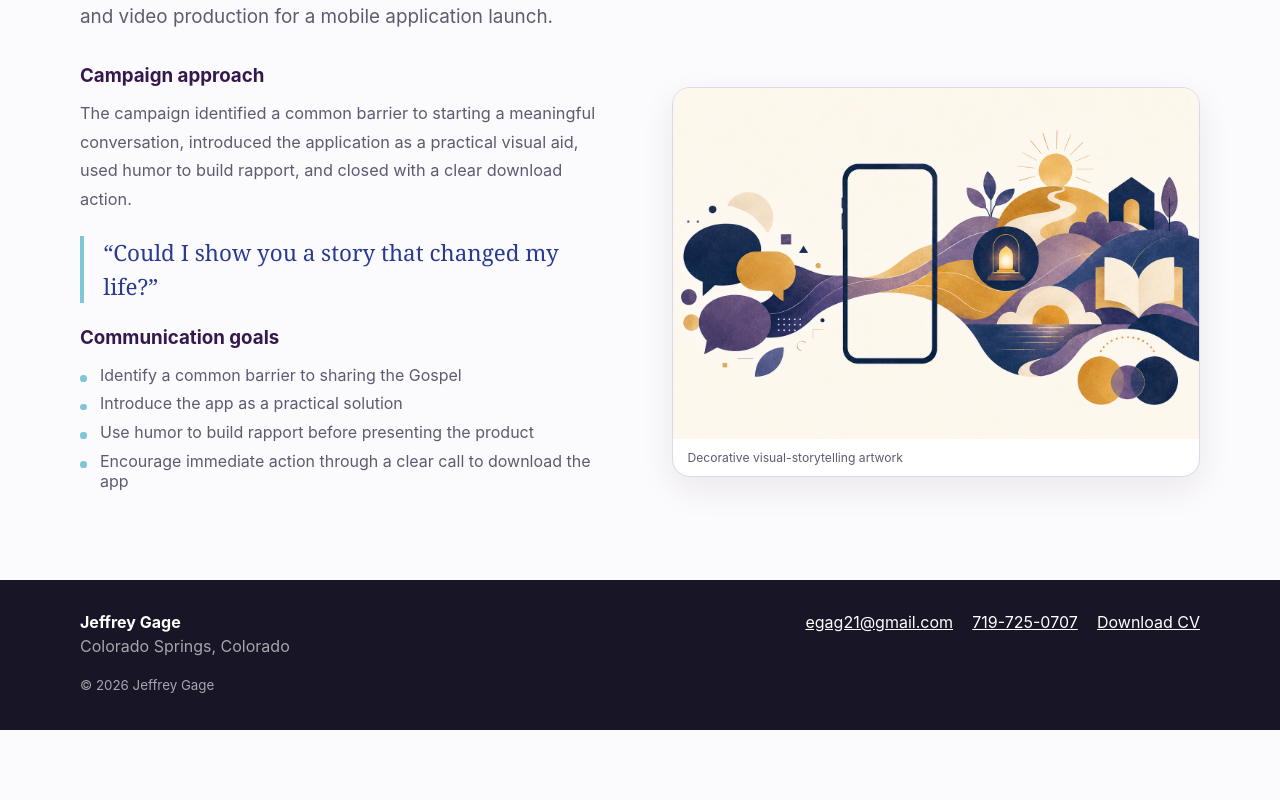
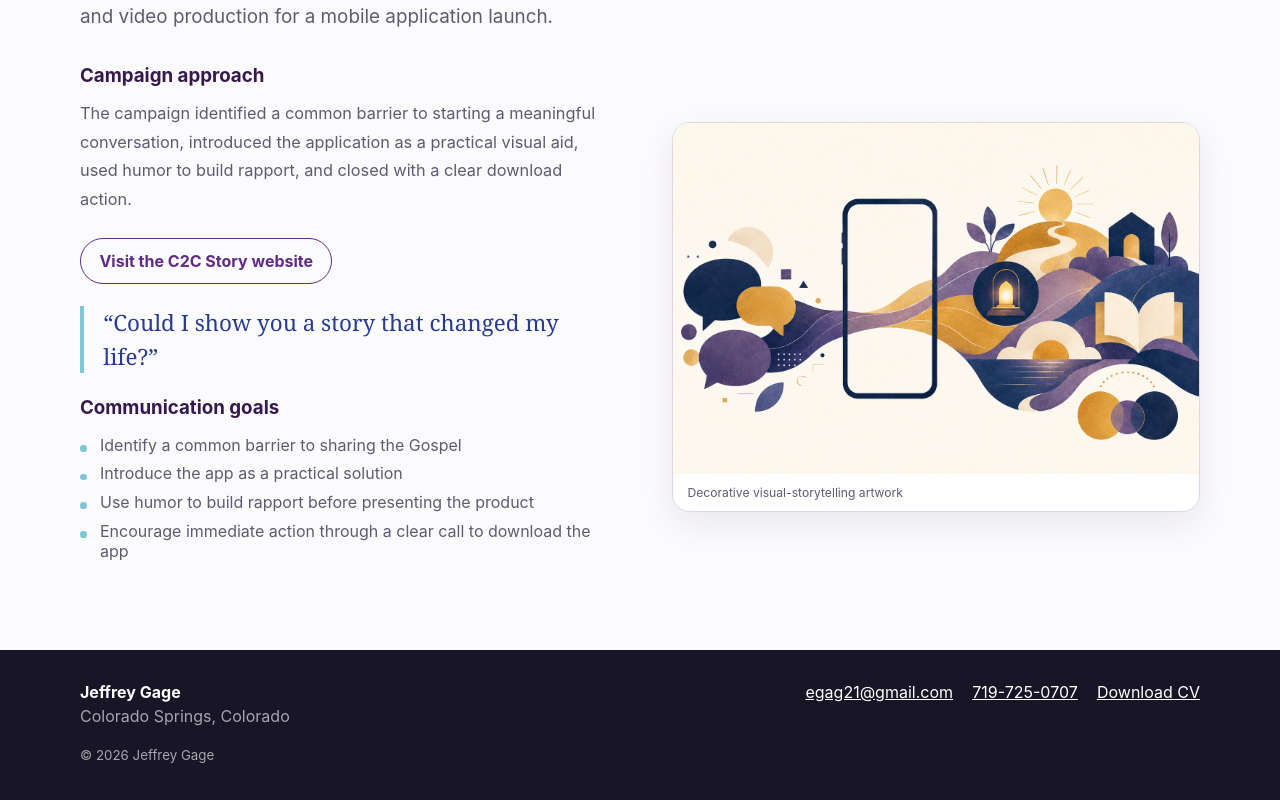
Before and after one commit to egag21/beelovedhome, a React (Vite) app: page /portfolio in a window 1280 px wide. Shown: the part 10228-11028 px from the top of the page. Before the commit the page ends 10958 px from the top, so only its background shows below. Built offline with nearby package versions, Linux system fonts and the light colour scheme; the HTML template or start-up script is replaced by a standard one.

Commit message:
v4 I missed a spot

```diff
--- a/src/components/PastWork.jsx
+++ b/src/components/PastWork.jsx
@@ -338,6 +338,16 @@ export default function Portfolio() {
               application as a practical visual aid, used humor to build rapport, and closed with a clear download
               action.
             </p>
+            <div className="button-row">
+              <a
+                className="button-link button-link--secondary"
+                href="https://www.c2cstory.com/"
+                target="_blank"
+                rel="noopener noreferrer"
+              >
+                Visit the C2C Story website
+              </a>
+            </div>
             <blockquote>
               “Could I show you a story that changed my life?”
             </blockquote>
```
Also changed, not shown: 2 other files (tests, documents, lock files or other folders).
